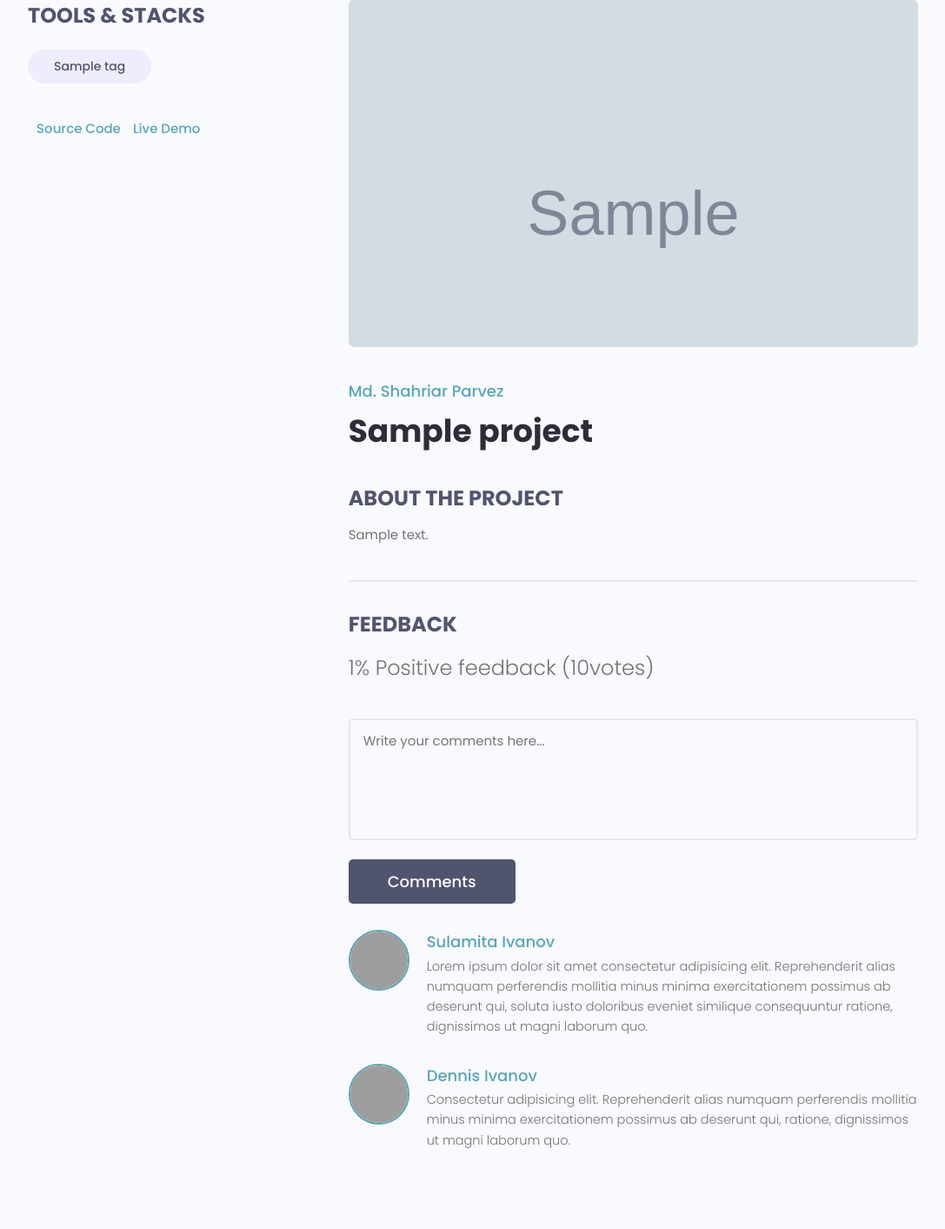
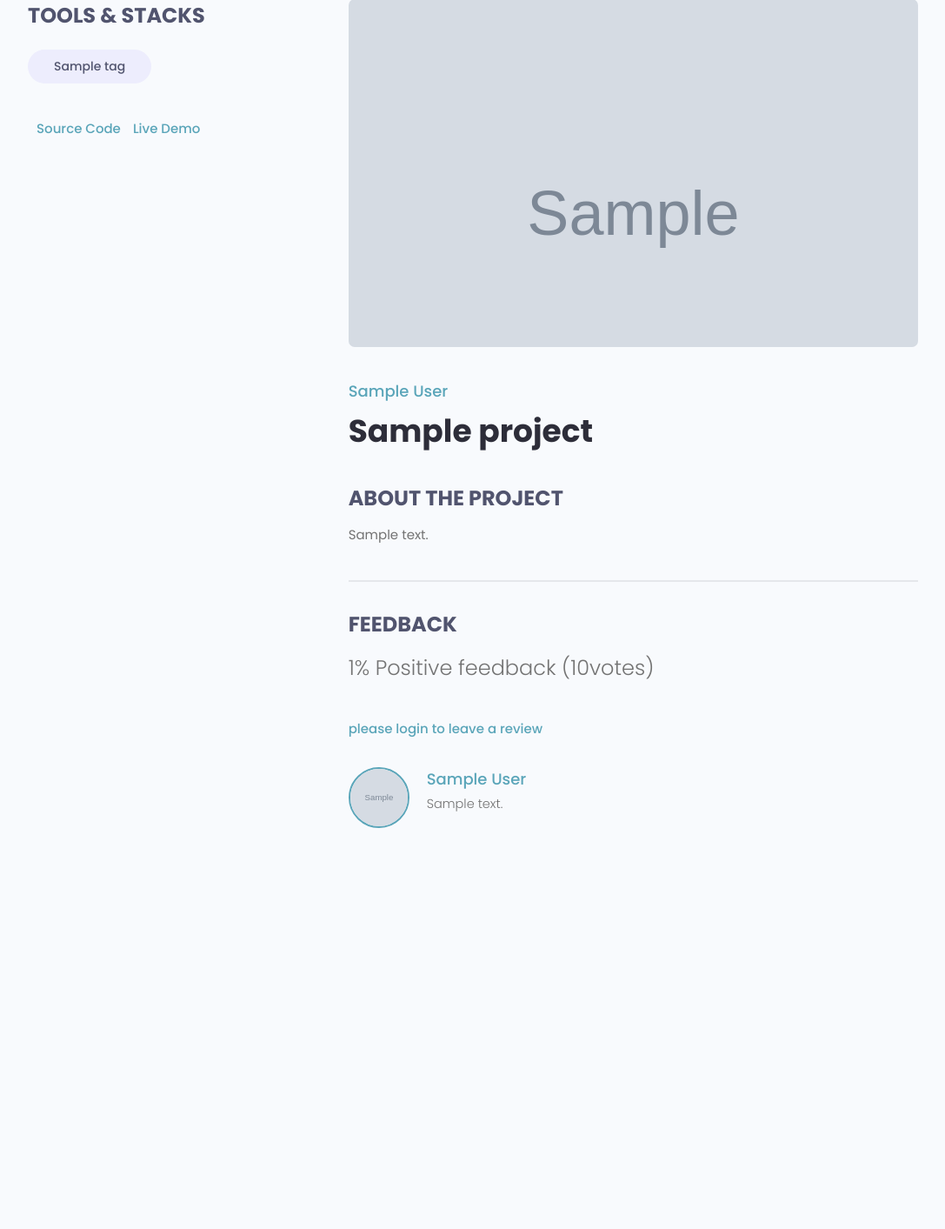
Before and after one commit to shalujohn1/devsearch, a Django app: page /project/00000000-0000-0000-0000-000000000001/ in a window 1280 px wide. Shown: the part 108-1521 px from the top of the page at 87% size, without its empty margins (96-1183 px from the left). After the commit the page ends 1060 px from the top, so only its background shows below. Run offline with Django 4.2, Linux system fonts and the light colour scheme; tables that the repository leaves empty hold one stand-in row (values such as "Sample post"); grey boxes marked "Sample" are stand-in pictures; some libraries are stand-ins or nearby versions; grey boxes are pictures that could not be loaded.

Commit message:
sub4 updated projects/templates/projects

```diff
--- a/projects/templates/projects/single-project.html
+++ b/projects/templates/projects/single-project.html
@@ -11,7 +11,7 @@
         <div class="column column--1of3">
           <h3 class="singleProject__subtitle">Tools & Stacks</h3>
           <div class="singleProject__toolStack">
-              {% for tag in project.tags.all %}
+            {% for tag in project.tags.all %}
             <span class="tag tag--pill tag--sub tag--lg">
               <small>{{tag}}</small>
             </span>
@@ -30,7 +30,7 @@
         </div>
         <div class="column column--2of3">
           <img class="singleProject__preview" src="{{ project.featured_image.url }}" alt="portfolio thumbnail" />
-          <a href="profile.html" class="singleProject__developer">Md. Shahriar Parvez</a>
+          <a href="profile.html" class="singleProject__developer">{{project.owner.name}}</a>
           <h2 class="singleProject__title">{{project.title}}</h2>
           <h3 class="singleProject__subtitle">About the Project</h3>
           <div class="singleProject__info">
@@ -43,43 +43,48 @@
               {{project.vote_ratio}}% Positive feedback ({{project.vote_total}}vote{{project.vote_total|pluralize:"s"}})
             </h5>
 
-            <form class="form" action="#" method="POST">
-              <!-- Textarea -->
-              <div class="form__field">
-                <label for="formInput#textarea">Comments: </label>
-                <textarea class="input input--textarea" name="message" id="formInput#textarea"
-                  placeholder="Write your comments here..."></textarea>
-              </div>
-              <input class="btn btn--sub btn--lg" type="submit" value="Comments" />
-            </form>
+            {% if request.user.profile.id in project.reviewers %}
+              <p>you have already submitted the review</p>
+
+            {% elif request.user.profile == project.owner %}
+              <p> you cannot review your on work</p>
+
+            {% elif request.user.is_authenticated %}
+
+              <form class="form" action="{% url 'project' project.id %}" method="POST">
+                {% csrf_token %}
+
+                {% for field in form %}
+                <div class="form__field">
+                  <label for="formInput#textarea">{{field.label}}</label>
+                  {{field}}
+                </div>
+                {% endfor %}
+                <input class="btn btn--sub btn--lg" type="submit" value="Comments" />
+              </form>
+              {% else %}
+              <a href="{% url 'login' %}?next={{request.path}}">please login to leave a review</a>
+
+              {% endif %}
+
             <div class="commentList">
+            {% for review in project.review_set.all %}
+              {% if review.body %}
               <div class="comment">
                 <a href="profile.html">
-                  <img class="avatar avatar--md"
-                    src="https://pbs.twimg.com/profile_images/1335382240931368961/b3wSZKj4_400x400.jpg" alt="user" />
+                  <img class="avatar avatar--md" src="{{review.owner.profile_image.url}}" alt="user" />
                 </a>
+
+
                 <div class="comment__details">
-                  <a href="profile.html" class="comment__author">Sulamita Ivanov</a>
-                  <p class="comment__info">
-                    Lorem ipsum dolor sit amet consectetur adipisicing elit. Reprehenderit alias numquam perferendis
-                    mollitia minus minima exercitationem possimus ab deserunt qui, soluta iusto doloribus eveniet
-                    similique consequuntur ratione, dignissimos ut magni laborum quo.
-                  </p>
+                  <a href="{% url 'user-profile' review.owner.id  %}"
+                     class="comment__author">{{review.owner.name}}</a>
+                  <p class="comment__info">{{review.body|linebreaksbr}}</p>
                 </div>
+                {% endif %}
+                {% endfor %}
+
               </div>
-              <div class="comment">
-                <a href="profile.html">
-                  <img class="avatar avatar--md" src="https://avatars.githubusercontent.com/u/33843378" alt="user" />
-                </a>
-                <div class="comment__details">
-                  <a href="profile.html" class="comment__author">Dennis Ivanov</a>
-                  <p class="comment__info">
-                    Consectetur adipisicing elit. Reprehenderit alias numquam perferendis mollitia minus minima
-                    exercitationem possimus ab deserunt qui, ratione, dignissimos ut magni laborum quo.
-                  </p>
-                </div>
-              </div>
-            </div>
           </div>
         </div>
       </div>
```
